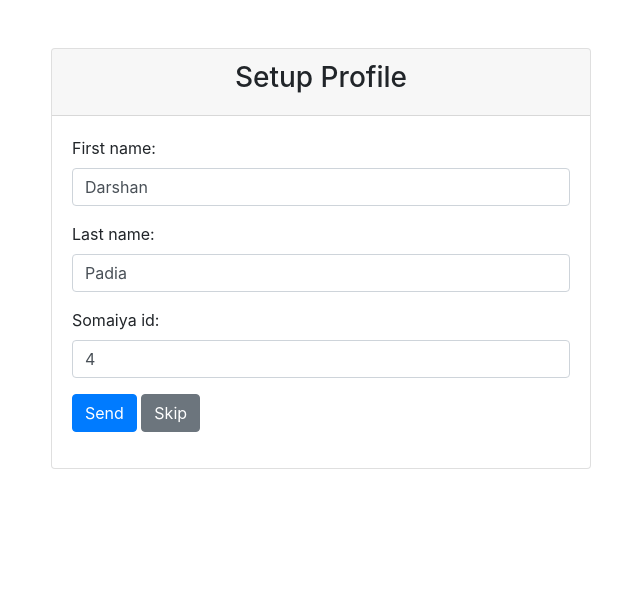
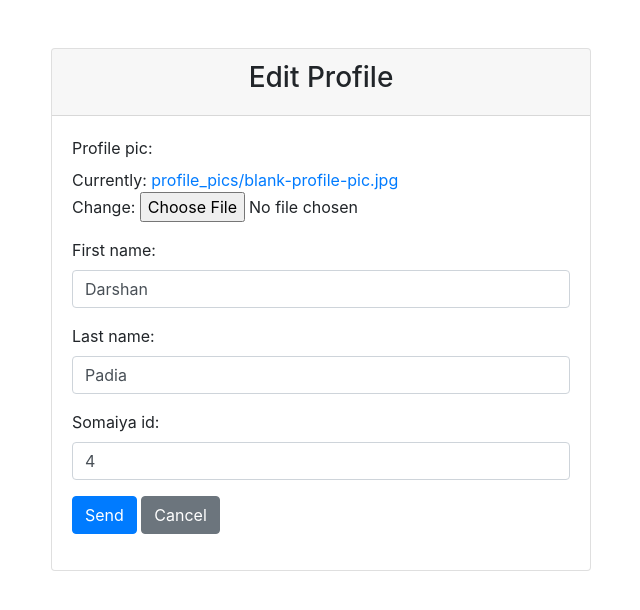
Before and after one commit to darshanpadia/Canteen-Management-Django-WebApp, a Django app: a page that uses canteen_management/templates/registration/edit_user_profile.html in a window 1280 px wide. Shown: the part 56-666 px from the top of the page, without its empty margins (319-959 px from the left). Run offline with Django 4.2, Linux system fonts and the light colour scheme; a user stored in the database is signed in; some libraries are stand-ins or nearby versions.

Commit message:
Profile Pic Added - profile pic functionality added with blank default pic - first name, last name, and somaiya id fields are now allowed to be blank till now updated - static media added to urls.py - removed field overrides from editprofile form, instead added widgets in meta. - media directory added to gitignore

```diff
--- a/canteen_management/canteen_management/settings.py
+++ b/canteen_management/canteen_management/settings.py
@@ -11,6 +11,7 @@ https://docs.djangoproject.com/en/4.2/ref/settings/
 """
 
 from pathlib import Path
+import os
 
 # Build paths inside the project like this: BASE_DIR / 'subdir'.
 BASE_DIR = Path(__file__).resolve().parent.parent
@@ -120,6 +121,10 @@ USE_TZ = True
 # https://docs.djangoproject.com/en/4.2/howto/static-files/
 
 STATIC_URL = 'static/'
+STATIC_ROOT = os.path.join(BASE_DIR, 'static')
+
+MEDIA_URL = '/media/'
+MEDIA_ROOT = os.path.join(BASE_DIR, 'media/')
 
 # Default primary key field type
 # https://docs.djangoproject.com/en/4.2/ref/settings/#default-auto-field
--- a/canteen_management/canteen_management/urls.py
+++ b/canteen_management/canteen_management/urls.py
@@ -17,12 +17,11 @@ Including another URLconf
 from django.contrib import admin
 from django.urls import path, include
 from django.views.generic.base import TemplateView
+from django.conf import settings
+from django.conf.urls.static import static
 
 urlpatterns = [
     path('admin/', admin.site.urls),
-
     path('users/', include('users.urls')), #above our included Django auth app. Django will look top to bottom for URL patterns, so when it sees a URL route within our users app that matches one in the built-in auth app, it will choose the new users app route first.
     path("", TemplateView.as_view(template_name="home.html"), name="home"),  #To display the homepage. can also create dedicated pages app for this
-
-
-]
+] + static(settings.MEDIA_URL, document_root=settings.MEDIA_ROOT)
--- a/canteen_management/templates/home.html
+++ b/canteen_management/templates/home.html
@@ -4,7 +4,7 @@
 {% block content %}
 {% if user.is_authenticated %}
     Hi {{ user.name }}!
-    <p><a href="{% url 'edit-user-profile' %}?source=home">Edit Profile</a></p>
+    <p><a href="{% url 'view-user-profile' %}">Profile</a></p>
     <p><a href="{% url 'logout' %}">Log Out</a></p>
     <p><a href="">Reset Password</a></p>
 {% else %}
--- a/canteen_management/templates/registration/edit_user_profile.html
+++ b/canteen_management/templates/registration/edit_user_profile.html
@@ -9,7 +9,7 @@
         <div class="col-md-6">
             <div class="card">
                 <div class="card-header">
-                  {% if request.GET.source == 'home' %}
+                  {% if request.GET.source == 'profile' %}
                       <h3 class="text-center">Edit Profile</h3>
                   {% else %}
                       <h3 class="text-center">Setup Profile</h3>
@@ -32,7 +32,7 @@
                     {% endfor %}
                     <div class="form-buttons ">
 						            <input type="submit" value="Send" class="btn btn-primary">
-                        {% if request.GET.source == 'home' %}
+                        {% if request.GET.source == 'profile' %}
                               <a href="{%url 'login' %}"  class="btn btn-secondary"  role="button">Cancel</a>
                         {% else %}
                               <a href="{%url 'login' %}"  class="btn btn-secondary"  role="button">Skip</a>
--- a/canteen_management/users/forms.py
+++ b/canteen_management/users/forms.py
@@ -41,13 +41,15 @@ class CustomSignUpForm(UserCreationForm):
 
 
 class EditProfileForm(ModelForm):
-    first_name = forms.CharField(max_length=30, widget=forms.TextInput(attrs={'placeholder' :'Enter your first name', 'style': 'width: 100%;', 'class': 'form-control'}))
-    last_name = forms.CharField(max_length=30, widget=forms.TextInput(attrs={'placeholder' :'Enter your last name', 'style': 'width: 100%;', 'class': 'form-control'}))
-    somaiya_id = forms.CharField(max_length=30, widget=forms.TextInput(attrs={'placeholder' :'Enter your Somaiya ID', 'style': 'width: 100%;', 'class': 'form-control'}))
-
     class Meta:
         model = get_user_model()
-        fields = ('first_name', 'last_name', 'somaiya_id')
+        fields = ('profile_pic', 'first_name', 'last_name', 'somaiya_id')
+        widgets = {
+            'first_name': forms.TextInput (attrs={'placeholder' :'Enter your first name', 'style': 'width: 100%;', 'class': 'form-control'}),
+            'last_name': forms.TextInput (attrs={'placeholder' :'Enter your last name', 'style': 'width: 100%;', 'class': 'form-control'}),
+            'somaiya_id': forms.TextInput (attrs={'placeholder' :'Enter your Somaiya ID', 'style': 'width: 100%;', 'class': 'form-control'})
+        }
+
 
 class CustomLoginForm(AuthenticationForm):
     username = forms.EmailField(
--- a/canteen_management/users/models.py
+++ b/canteen_management/users/models.py
@@ -10,11 +10,13 @@ class CustomUser(AbstractBaseUser, PermissionsMixin):
     is_staff = models.BooleanField(default=False)
     is_active = models.BooleanField(default=True)
     date = models.DateTimeField(default=timezone.now)
-    first_name = models.CharField(_('first name'), max_length=30, blank=True)
-    last_name = models.CharField(_('last name'), max_length=30, blank=True)
+    first_name = models.CharField(_('first name'), max_length=30, blank=True, null=True)
+    last_name = models.CharField(_('last name'), max_length=30, blank=True, null=True)
     somaiya_id = models.CharField(_('somaiya id'),unique=True, max_length=10, blank=True, null=True, default=None)
+    profile_pic = models.ImageField(upload_to="profile_pics/", default = 'profile_pics/blank-profile-pic.jpg')
+    image_url = models.URLField(_('image URL'), blank=True, null=True)
+    REQUIRED_FIELDS = []
     USERNAME_FIELD = 'email'
-    REQUIRED_FIELDS = []
 
     objects = CustomUserManager()
 
--- a/canteen_management/users/urls.py
+++ b/canteen_management/users/urls.py
@@ -5,7 +5,8 @@ from .views import (
     CustomLoginView,
     CustomPasswordResetView,
     CustomPasswordResetConfirmView,
-    EditUserProfileView
+    EditUserProfileView,
+    ViewUserProfileView,
 )
 
 from django.contrib.auth import views as auth_views
@@ -21,6 +22,7 @@ from django.contrib.auth.views import (
 urlpatterns = [
     path('signup/', CustomSignUpView.as_view(), name='signup'),
     path('edit-user-profile/', EditUserProfileView.as_view(), name='edit-user-profile'),
+    path('user-profile/', ViewUserProfileView.as_view(), name='view-user-profile'),
     path('login/', CustomLoginView.as_view(), name='login'),
     path('logout/', auth_views.LogoutView.as_view(next_page='/users/login'), name='logout'),
     path('password-reset/', CustomPasswordResetView.as_view(),name='password-reset'),
--- a/canteen_management/users/views.py
+++ b/canteen_management/users/views.py
@@ -7,6 +7,9 @@ from django.views.generic.edit import UpdateView
 from django.contrib.auth import get_user_model
 from django.contrib.auth.decorators import login_required
 from django.contrib.auth.mixins import LoginRequiredMixin
+from django.contrib import messages
+from .models import CustomUser
+from django.shortcuts import redirect, render
 
 from users.forms import CustomSignUpForm, CustomLoginForm, CustomPasswordResetForm, CustomPasswordResetConfirmForm, EditProfileForm
 
@@ -16,7 +19,6 @@ from users.forms import CustomSignUpForm, CustomLoginForm, CustomPasswordResetFo
 
 
 class EditUserProfileView(LoginRequiredMixin, UpdateView):
-    # model = get_user_model()
     form_class = EditProfileForm
     template_name = "registration/edit_user_profile.html"
     success_url = reverse_lazy("home")
@@ -27,8 +29,20 @@ class EditUserProfileView(LoginRequiredMixin, UpdateView):
         """
         return self.request.user
 
-    # Then (unrelated, but for security)
-    # dispatch = login_required(UpdateView.dispatch)
+    def form_valid(self, form):
+        messages.success(self.request, 'Profile Updated Successfully')
+        return super().form_valid(form)
+
+    def get_success_url(self):
+        return self.success_url
+
+class ViewUserProfileView(LoginRequiredMixin, generic.DetailView):
+    model = CustomUser
+    template_name = "registration/view_user_profile.html"
+    context_object_name = "user"
+
+    def get_object(self, queryset=None):
+        return self.request.user
 
 class CustomSignUpView(generic.CreateView):
     form_class = CustomSignUpForm #We're subclassing the generic class-based view CreateView in our SignUp class. We specify using the built-in UserCreationForm
@@ -37,11 +51,11 @@ class CustomSignUpView(generic.CreateView):
 
     # To autologin after successful signup
     def form_valid(self, form):
-        valid = super(CustomSignUpView, self).form_valid(form)
+        response = super(CustomSignUpView, self).form_valid(form)
         username, password = form.cleaned_data.get('username'), form.cleaned_data.get('password1')
         user = form.save()
         login(self.request, user)
-        return valid
+        return response
 
 class CustomLoginView(LoginView):
     form_class = CustomLoginForm
```
Also changed, not shown: canteen_management/templates/registration/view_user_profile.html (added, +54 -0 lines), canteen_management/db.sqlite3, canteen_management/users/migrations/0003_customuser_profile_pic.py (added), canteen_management/users/migrations/0004_customuser_image_url.py (added), canteen_management/users/migrations/0005_alter_customuser_profile_pic.py (added), canteen_management/users/migrations/0006_alter_customuser_first_name_and_more.py (added), 1 other file.
